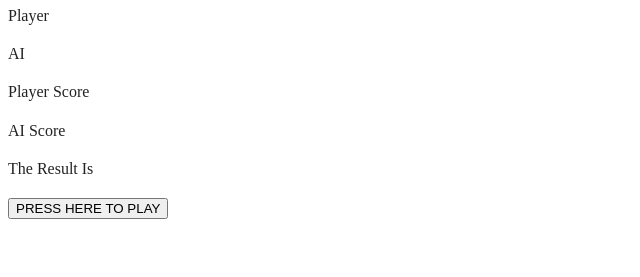
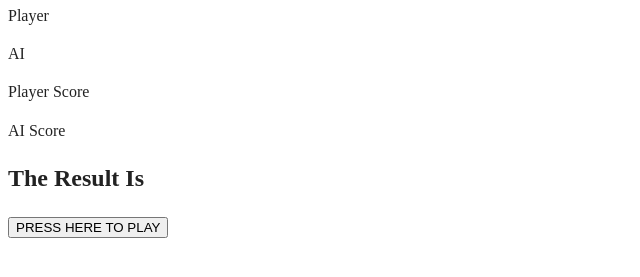
Before and after one commit to AidaIsakovic/A-1, a website built with webpack: page A1-project/index.html in a window 1280 px wide. Shown: the part 83-360 px from the top of the page, without its empty margins (0-640 px from the left). Built offline with nearby package versions, Linux system fonts and the light colour scheme.

Commit message:
finish html scores for a1

```diff
--- a/A1-project/index.html
+++ b/A1-project/index.html
@@ -32,7 +32,7 @@
   <p id="aiScoreText"> AI Score</p>
 
 
-  <p id="evaluationText" > The Result Is </p>
+  <h2 id="evaluationText" > The Result Is </h2>
   <button id ="button0" > PRESS HERE TO PLAY </button>
   <script src="js/app.js"></script>
 
--- a/A1-project/js/app.js
+++ b/A1-project/js/app.js
@@ -1,4 +1,3 @@
-//VARIABLES
 //BUTTON
 let button0 = document.getElementById("button0");
 
```
